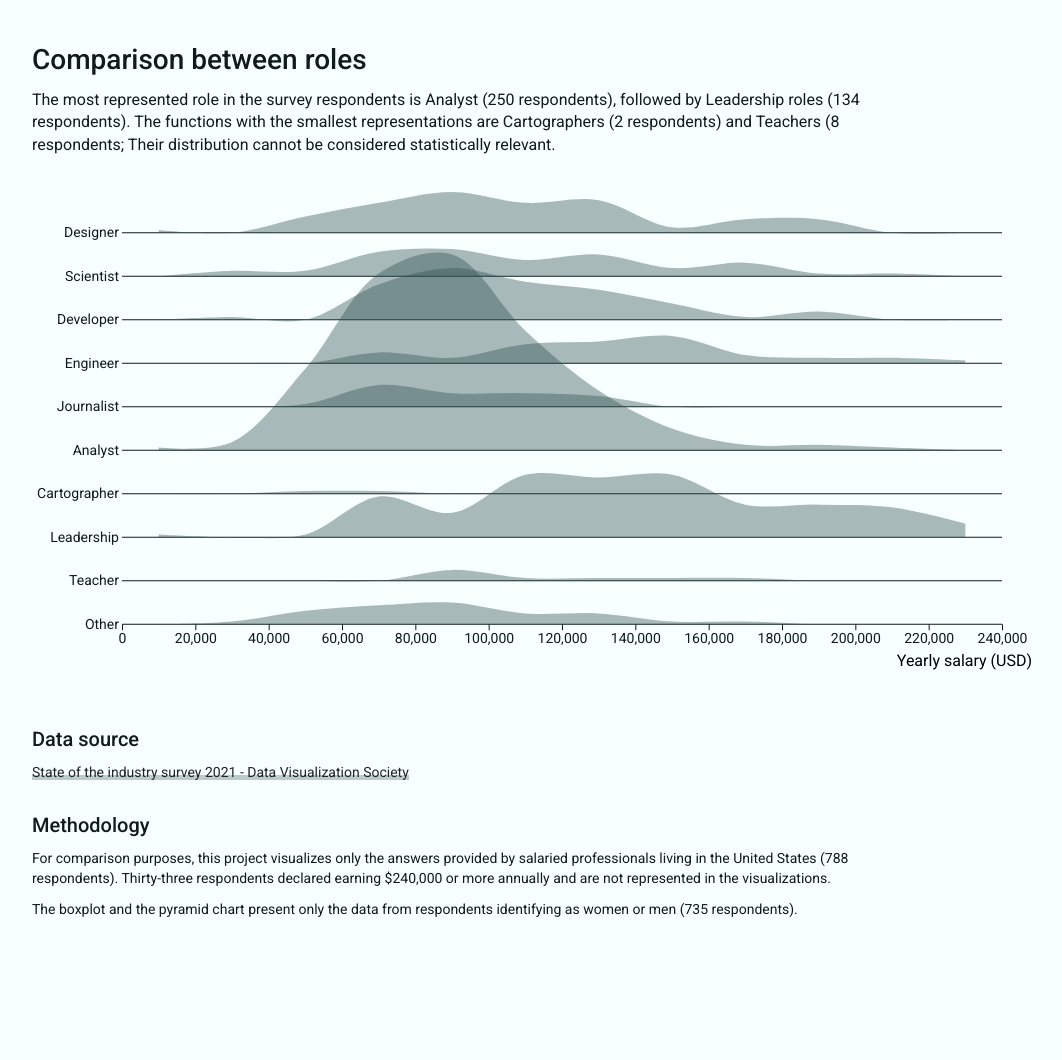
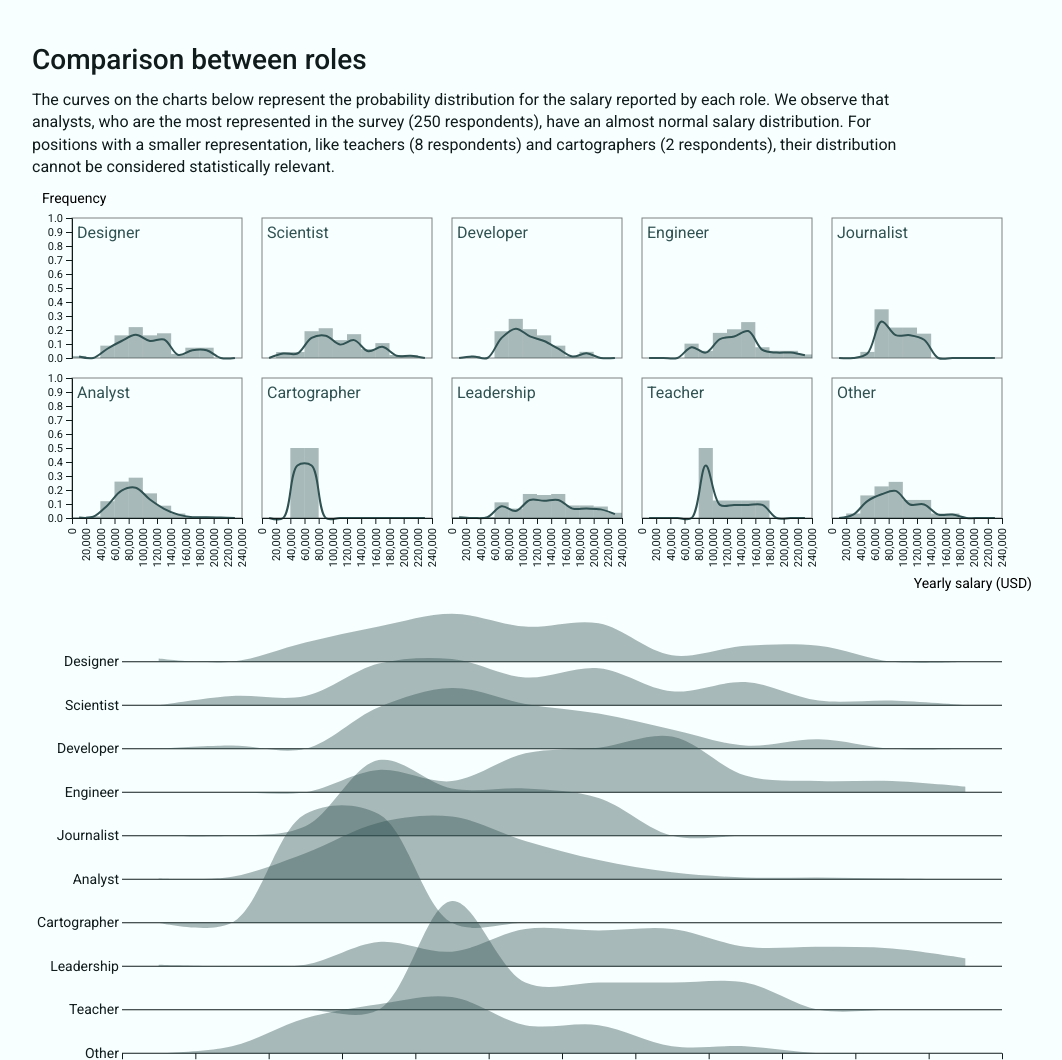
Before and after one commit to d3js-in-action-third-edition/dvs-salary-distribution, a plain HTML site: page index.html in a window 1280 px wide. Shown: the part 1473-2533 px from the top of the page, without its empty margins (38-1100 px from the left). Before the commit the page ends 2423 px from the top, so only its background shows below. Drawn offline with nearby package versions, Linux system fonts and the light colour scheme.

Commit message:
Add small multiples chart

```diff
--- a/index.html
+++ b/index.html
@@ -29,9 +29,10 @@
 		</div>
 
 		<h2>Comparison between roles</h2>
-		<div class="intro">The most represented role in the survey respondents is Analyst (250 respondents), followed by Leadership roles (134 respondents). The functions with the smallest representations are Cartographers (2 respondents) and Teachers (8 respondents; Their distribution cannot be considered statistically relevant.</div>
+		<div class="intro">The curves on the charts below represent the probability distribution for the salary reported by each role. We observe that analysts, who are the most represented in the survey (250 respondents), have an almost normal salary distribution. For positions with a smaller representation, like teachers (8 respondents) and cartographers (2 respondents), their distribution cannot be considered statistically relevant.</div>
+
+		<div id="small-multiples" class="responsive-svg-container"></div>
 		<div id="ridgeline" class="responsive-svg-container"></div>
-
 
 		<div class="source">
 			<h3>Data source</h3>
@@ -49,6 +50,7 @@
 	<script src="js/box-plot.js"></script>
 	<script src="js/pyramid.js"></script>
 	<script src="js/ridgeline.js"></script>
+	<script src="js/small-multiples.js"></script>
 	<script src="js/load-data.js"></script>
 </body>
 </html>
--- a/js/load-data.js
+++ b/js/load-data.js
@@ -54,4 +54,5 @@ d3.csv("./data/earnings_per_role.csv", d => {
   drawBoxplot(data);
   drawPyramid(data);
   drawRidgeline(data);
+  drawSmallMultiples(data);
 });
--- a/js/ridgeline.js
+++ b/js/ridgeline.js
@@ -21,6 +21,7 @@ const drawRidgeline = (data) => {
       .domain([0, 240000])
       .thresholds(12)
       .value(d => d.salary)(roleData);
+    role["numPeople"] = roleData.length;
   });
   console.log("roles", roles);
 
@@ -72,7 +73,7 @@ const drawRidgeline = (data) => {
     .range([0, innerHeight]);
 
   // Areas vertical scale
-  const supperpositionFactor = 5;
+  const supperpositionFactor = 4;
   const roleVerticalScale = d3.scaleLinear()
     .domain([0, maxHeight])
     .range([0, supperpositionFactor * rolesScale.bandwidth()])
@@ -127,7 +128,10 @@ const drawRidgeline = (data) => {
     const areaGenerator = d3.area()
       .x(d => xScale(d.x0) + (xScale(d.x1) - xScale(d.x0))/2)
       .y0(rolesScale(role.id) + rolesScale.bandwidth()/2)
-      .y1(d => rolesScale(role.id) - roleVerticalScale(d.length) + rolesScale.bandwidth()/2)
+      .y1(d => {
+        // return rolesScale(role.id) - roleVerticalScale(d.length) + rolesScale.bandwidth()/2
+        return rolesScale(role.id) - roleVerticalScale(d.length)/role.numPeople*100 + rolesScale.bandwidth()/2
+      })
       .curve(d3.curveCatmullRom);
     innerChart
       .append("path")
--- /dev/null
+++ b/js/small-multiples.js
@@ -0,0 +1,206 @@
+const drawSmallMultiples = (data) => {
+
+  /*********************************/
+  /*   Create bins for each role   */
+  /*********************************/
+  const roles = [
+    {id: "Designer", bins: []},
+    {id: "Scientist", bins: []},
+    {id: "Developer", bins: []},
+    {id: "Engineer", bins: []},
+    {id: "Journalist", bins: []},
+    {id: "Analyst", bins: []},
+    {id: "Cartographer", bins: []},
+    {id: "Leadership", bins: []},
+    {id: "Teacher", bins: []},
+    {id: "Other", bins: []},
+  ];
+  roles.forEach(role => {
+    const roleData = data.filter(d => d.role === role.id);
+    role.bins = d3.bin()
+      .domain([0, 240000])
+      .thresholds(12)
+      .value(d => d.salary)(roleData);
+    role["numPeople"] = roleData.length;
+  });
+  console.log("roles", roles);
+
+
+  /*******************************/
+  /*    Declare the constants    */
+  /*******************************/
+  const margin = {top: 25, right: 20, bottom: 55, left: 30};
+  const width = 1000;
+  const height = 400;
+  const innerWidth = width - margin.left - margin.right;
+  const innerHeight = height - margin.top - margin.bottom;
+
+
+  /*******************************/
+  /*    Append the containers    */
+  /*******************************/
+  // Append the SVG container
+  const svg = d3.select("#small-multiples")
+    .append("svg")
+      .attr("viewBox", `0, 0, ${width}, ${height}`);
+
+  // Append the group that will contain the inner charts
+  const innerChart = svg
+    .append("g")
+      .attr("transform", `translate(${margin.left}, ${margin.top})`);
+
+
+  /****************************/
+  /*    Declare the scales    */
+  /****************************/
+  const numCol = 5;
+  const numRows = roles.length / numCol;
+  const padding = 10;
+  const widthAreaChart = innerWidth / numCol - 2 * padding;
+  const heightAreaChart = innerHeight / numRows - 2 * padding;
+
+  const maxSalary = 240000; // Find in advance and store in shared constants
+  const maxFrequency = d3.max(roles.map(role => d3.max(role.bins, d => d.length)));
+
+  const xScale = d3.scaleLinear()
+    .domain([0, maxSalary])
+    .range([0, widthAreaChart]);
+
+  const yScale = d3.scaleLinear()
+    .domain([0, 1])
+    .range([heightAreaChart, 0]);
+
+
+  /********************************/
+  /*    Append the area charts    */
+  /********************************/
+  roles.forEach((role, i) => {
+
+    // Append a group and translate it
+    const chart = innerChart
+      .append("g")
+        .attr("class", "area-chart-container")
+        .attr("transform", () => {
+          const index = i < numCol ? i : (i - numCol);
+          const tx = index * widthAreaChart + (2 * index + 1) * padding;
+          const ty = i < numCol ? 0 : heightAreaChart + 2 * padding;
+          return `translate(${tx}, ${ty})`;
+        });
+
+    // Append a rectangle
+    chart
+      .append("rect")
+        .attr("x", 0)
+        .attr("y", 0)
+        .attr("width", widthAreaChart)
+        .attr("height", heightAreaChart)
+        .attr("fill", "transparent")
+        .attr("stroke", "black")
+        .attr("stroke-opacity", 0.5);
+
+    // Append a histogram
+    const roleData = data.filter(response => response.role === role.id);
+    // console.log("roleData", roleData);
+    chart
+      .append("g")
+        .attr("class", "role-histogram-container")
+      .selectAll(`.bar-${role.id}`)
+      .data(role.bins)
+      .join("rect")
+        .attr("class", `bar-${role.id}`)
+        .attr("x", d => xScale(d.x0))
+        .attr("y", d => yScale(d.length / roleData.length))
+        .attr("width", d => xScale(d.x1) - xScale(d.x0))
+        .attr("height", d => heightAreaChart - yScale(d.length / roleData.length))
+        .attr("fill", slateGray)
+        .attr("fill-opacity", 0.4);
+
+    // Append the lines
+    // from https://observablehq.com/@d3/kernel-density-estimation
+    function kde(kernel, thresholds, data) {
+      return thresholds.map(t => [t, d3.mean(data, d => kernel(t - d))]);
+    }
+    function epanechnikov(bandwidth) {
+      return x => Math.abs(x /= bandwidth) <= 1 ? 0.75 * (1 - x * x) / bandwidth : 0;
+    }
+    const bandwidth = 1;
+    const threshold = d3.range(10000, 240000, 20000);
+
+    const lineGenerator = d3.line()
+      .x(d => xScale(d[0]))
+      .y(d => yScale(d[1]))
+      .curve(d3.curveCatmullRom);
+
+    chart
+      .append("path")
+      .datum(d => {
+        const salaries = roleData.map(response => response.salary);
+        const density = kde(epanechnikov(bandwidth), threshold, salaries);
+        console.log(density)
+        return density;
+      })
+        .attr("d", d => lineGenerator(d))
+        .attr("fill", "transparent")
+        .attr("stroke", slateGray)
+        .attr("stroke-width", 2);
+
+    // Append role label
+    chart
+      .append("text")
+        .text(role.id)
+        .attr("dominant-baseline", "hanging")
+        .attr("x", 5)
+        .attr("y", 8)
+        .attr("fill", slateGray);
+
+    // Append x axis to bottom charts
+    if (i >= 5) {
+      const bottomAxis = d3.axisBottom(xScale);
+      chart
+        .append("g")
+          .attr("class", "axis-bottom")
+          .attr("transform", `translate(0, ${heightAreaChart})`)
+          .call(bottomAxis);
+
+      chart
+        .selectAll(".axis-bottom text")
+          .attr("text-anchor", "end")
+          .attr("dominant-baseline", "middle")
+          .attr("transform", "rotate(-90)")
+          .attr("x", -10)
+          .attr("y", -7)
+          .style("font-size", "11px");
+    }
+
+    // Append left axis to left charts
+    if (i % numCol === 0) {
+      const leftAxis = d3.axisLeft(yScale);
+      chart
+        .append("g")
+          .attr("class", "axis-left")
+          .call(leftAxis);
+
+      chart
+        .selectAll(".axis-left text")
+          .style("font-size", "11px");
+    }
+
+  });
+
+  // Append axis labels
+  svg
+    .append("text")
+      .text("Frequency")
+      .attr("dominant-baseline", "hanging")
+      .attr("x", padding)
+      .style("font-size", "14px");
+
+  svg
+    .append("text")
+      .text("Yearly salary (USD)")
+      .attr("text-anchor", "end")
+      .attr("x", width)
+      .attr("y", height - 5)
+      .style("font-size", "14px");
+
+};
```
